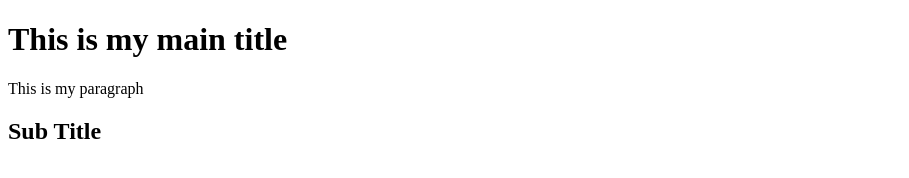
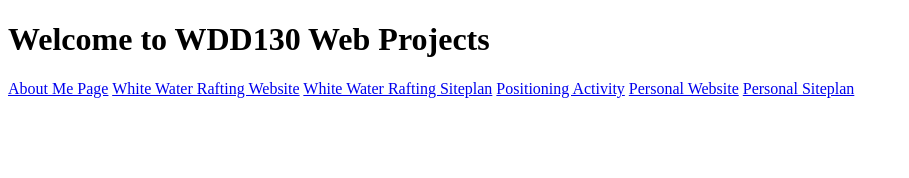
Before and after one commit to diegog-ux10/wdd130, a plain HTML site: page aboutme/index.html in a window 1280 px wide. Shown: the whole page, without its empty margins (0-909 px from the left). Drawn offline with Linux system fonts and the light colour scheme.

Commit message:
Added the home page for wdd130

```diff
--- a/aboutme/index.html
+++ b/aboutme/index.html
@@ -7,8 +7,14 @@
     <title>Home Page</title>
 </head>
 <body>
-    <h1>This is my main title</h1>
-    <p>This is my paragraph</p>
-    <h2>Sub Title</h2>
+    <h1>Welcome to WDD130 Web Projects</h1>
+    <nav>
+        <a href="aboutme/index.html">About Me Page</a>
+        <a href="wwr/index.html">White Water Rafting Website</a>
+        <a href="wwr/site-plan-rafting.html">White Water Rafting Siteplan</a>
+        <a href="positioning.html">Positioning Activity</a>
+        <a href="#">Personal Website</a>
+        <a href="#">Personal Siteplan</a>
+    </nav>
 </body>
 </html>
```
